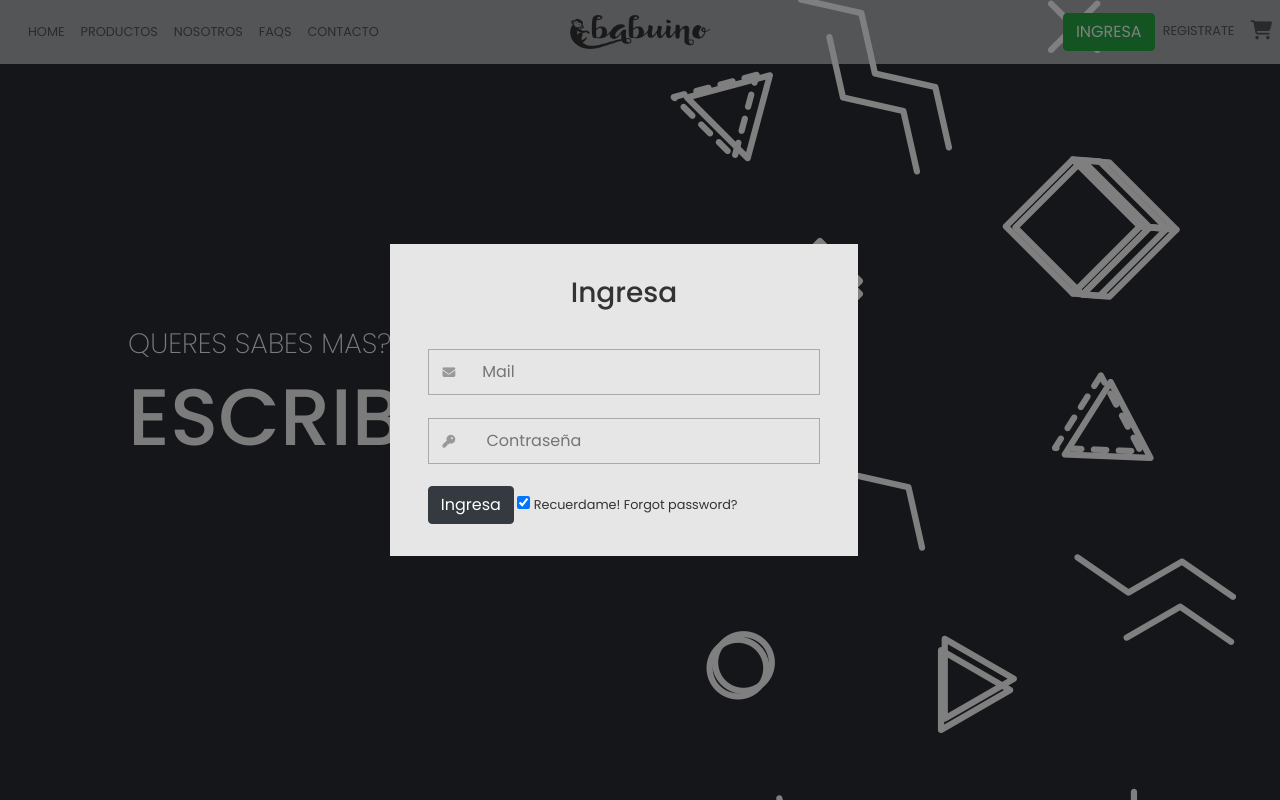
After one commit to juan-camacho/grupo2_eCommerce, a PHP site: page /ProyectoIntegrador/contacto.php in a window 1280 px wide, after a click on "INGRESA". The commit adds this page. Run offline with PHP 8.4, Linux system fonts and the light colour scheme; some libraries are stand-ins or nearby versions.

Commit message:
Sprint 2 agus 7.48

```diff
--- a/CSS/styles.css
+++ b/CSS/styles.css
@@ -74,7 +74,11 @@ bold {
 }
 
 .fondogrisclaro {
-    background-color:  rgba(246,246,246)
+    background-color:  rgba(246,246,246);
+}
+
+.gris {
+    color: rgba(246,246,246);
 }
 
 /* ---- FIN DE GENERALES ----- */
@@ -181,6 +185,18 @@ header span i:hover  {
     background-color:#FCADA5;
 }
 
+#fsnosotros {
+    background: url(../images/pattern1.png) no-repeat fixed center;
+    background-color:rgba(246,246,246);
+}
+
+
+#fscontacto {
+    background: url(../images/pattern1blanco.png) no-repeat fixed center;
+    background-color: rgba(40, 44, 52);
+}
+
+
 
 
 
@@ -196,7 +212,11 @@ header span i:hover  {
 .divtitulo h4 {
     align-self: flex-start;
     font-weight: 200;
+}
 
+.divtitulo h1 {
+    align-self: flex-start;
+    text-align: left;
 }
 
 /* ----------- SECTION:NFILO ------------ */
@@ -896,35 +916,28 @@ perfil de usuario AS - 09.07.2019
     -webkit-transform: translateX(-3px);
     transform: translateX(-3px);
 }
-.formularios {
-    background: url(../images/benito.jpg);
-    background-position: center;
-    background-size: cover;
-    max-width: 100%;
-    min-width: 300px;;
-    margin-bottom: 2rem;
-    padding: 2rem;
+
+.formulario_ap {
+    background: #E6E6E6;
+    padding:1rem;
+    margin-right: 2rem;
 }
+
 .contenedor_ap {
     width: 90%;
     padding-top: 1rem;
     padding-bottom: 1rem;
     margin: 0 auto;
 }
-.formulario_ap h2 {
+
+
+.formulario_ap h4 {
     text-align: center;
-    font-size: 2.2rem;
-    margin: 0;
+    padding-top: 1rem;
+    padding-bottom: 1rem;
 }
-.formulario_ap {
-    background: #E6E6E6;
-    margin-left: 2rem;
-    margin-bottom: 2rem;
-    margin-top: 6rem;
-    padding:1rem;
-    border-radius: 15px;
-    margin-right: 2rem;
-}
+
+
 input[type="text"], input[type="password"] {
     background-color: #E6E6E6;
     font-size: 1rem;
@@ -932,6 +945,7 @@ input[type="text"], input[type="password"] {
     padding:10px;
     border: none;
 }
+
 .input_contenedor_ap {
     margin-bottom:1.4rem;
     border: solid 0.1rem #aaa;
@@ -960,9 +974,7 @@ a.link {
 }
 @media (min-width: 768px) {
     .formulario_ap {
-        margin: auto;
-        width: 500px;
-        border-radius: 15px;
+        width: 100%;
     }
 }
 /* ----------- SECTION:NPRDOUCDESKTOP  ------------ */
--- /dev/null
+++ b/contacto.php
@@ -0,0 +1,21 @@
+<?php $tittle = "Tienda Babuino - Home"?>
+<!DOCTYPE html>
+<html lang="es">
+<?php require_once("php/mod/head.php")?>
+<body>
+<?php require_once("php/mod/header.php")?>
+<main>
+                  <!-- FULLSLIDER -->
+                  <div class="fullslider" id="fscontacto">
+                      <div class="divtitulo gris">
+                          <h4> Queres sabes mas? </h4>
+                          <h1> ESCRIBINOS </h1>
+                      </div>
+                  </div>
+
+
+</main>
+<!-- Footer -->
+<?php require_once("php/mod/footer.php") ?>
+  </body>
+</html>
--- a/ingreso.php
+++ b/ingreso.php
@@ -3,7 +3,6 @@
 <html lang="es">
     <?php require_once("php/mod/head.php") ?>
     <body>
-        <?php require_once("php/mod/header.php") ?>
        <section class="formularios" style="padding-top: 7rem;">
 
           <form action="" class="formulario_ap">
--- a/php/mod/header.php
+++ b/php/mod/header.php
@@ -7,24 +7,24 @@
         <div class="collapse navbar-collapse" id="navbarNav">
             <ul class="navbar-nav">
                 <li class="nav-item">
-                    <a class="nav-link" href="index.php">HOME</a>
+                    <a class="nav-link" href="home.php" >HOME</a>
                 </li>
                 <li class="nav-item">
                     <a class="nav-link" href="productos.php">PRODUCTOS</a>
                 </li>
                 <li class="nav-item">
-                    <a class="nav-link" href="proximo.php">NOSOTROS</a>
+                    <a class="nav-link" href="nosotros.php">NOSOTROS</a>
                 </li>
                 <li class="nav-item">
                     <a class="nav-link" href="faqs.php">FAQS</a>
                 </li>
                 <li class="nav-item">
-                    <a class="nav-link" href="proximo.php">CONTACTO</a>
+                    <a class="nav-link" href="contacto.php">CONTACTO</a>
                 </li>
             </ul>
             <ul class="navbar-nav ml-auto">
             <li class="nav-item">
-                <a class="nav-link" href="ingreso.php">INGRESA</a>
+                <button type="button" class= "btn btn-success" data-toggle="modal" data-target="#loginModal" href="ingreso.php">INGRESA</button>
             </li>
             <li class="nav-item">
                 <a class="nav-link" href="register.php">REGISTRATE</a>
@@ -34,5 +34,31 @@
             </li>
             </ul>
         </div>
+
     </nav>
+    <div class="modal fade" tabindex="-1" role="dialog" id="loginModal">
+        <div class="modal-dialog modal-dialog-centered" role="document">
+            <form action="" class="formulario_ap">
+               <h4>Ingresa</h4>
+               <form class="" action="index.php" method="post">
+                 <div class="contenedor_ap">
+                    <div class="input_contenedor_ap threed">
+                    <i class="fas fa-envelope icon"></i>
+                    <input type="text" placeholder="Mail" required>
+                    </div>
+                    <div class="input_contenedor_ap threed">
+                    <i class="fas fa-key icon"></i>
+                    <input type="password" placeholder=" Contraseña" required>
+                    </div>
+                        <a href="perfil.php">
+                            <button class="btn btn-dark" type="submit" name="button" value="s">Ingresa</button></a>
+                        <label>
+                            <input type="checkbox" checked="checked" name="recuerdo"> Recuerdame!
+                        </label>
+                        <span class="contraseña">Forgot <a href="proximo.php">password?</a></span>
+                 </div>
+
+             </form>
+</div>
+</div>
 </header>
```
Also changed, not shown: nosotros.php (added, +21 -0 lines), images/pattern1blanco.png (added), images/pattern1turquesa.png (added).
